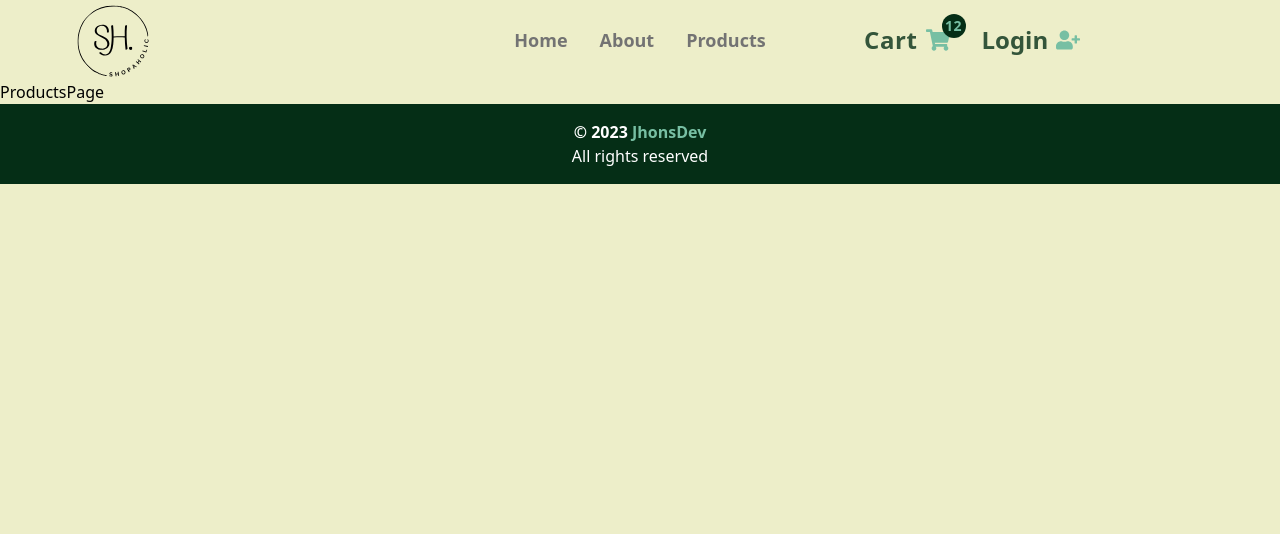
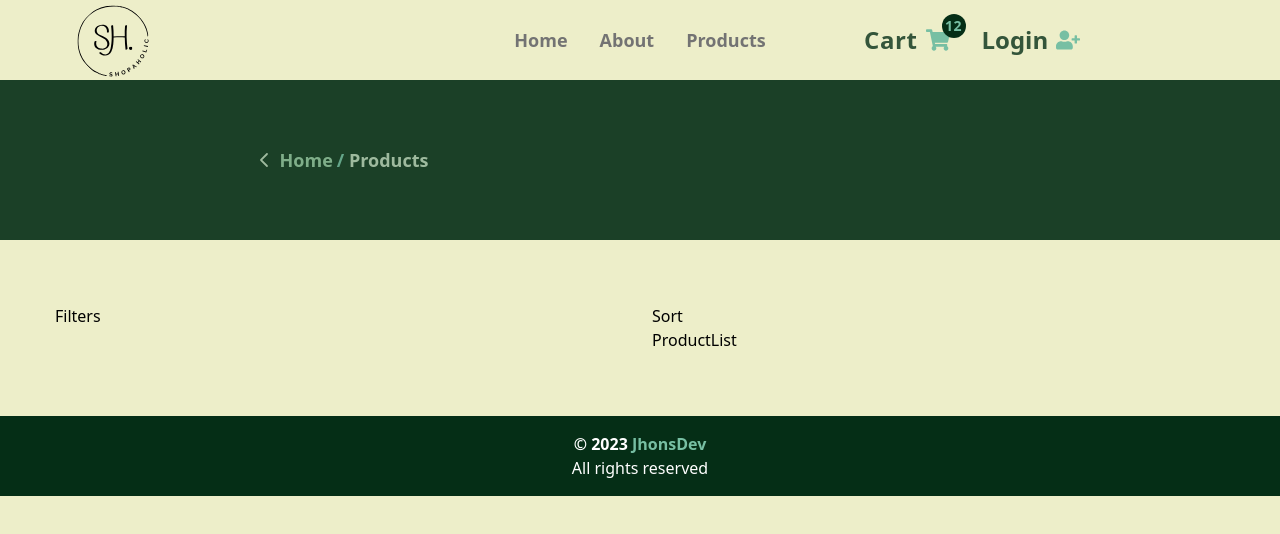
Before and after one commit to jayhons99/ecommerce-demo, a React (Vite) app: page /products in a window 1280 px wide. Shown: the top 534 px of the page. Built offline with nearby package versions, Linux system fonts and the light colour scheme; no server answers.

Commit message:
added needed components to products page

```diff
--- /dev/null
+++ b/src/components/Filters.tsx
@@ -0,0 +1,4 @@
+const Filters = () => {
+  return <div>Filters</div>;
+};
+export default Filters;
--- a/src/components/PageHero.tsx
+++ b/src/components/PageHero.tsx
@@ -3,7 +3,7 @@ import { Link } from "react-router-dom";
 
 interface PageHeroProps {
   title: string;
-  product: boolean;
+  product?: boolean;
 }
 
 const PageHero: React.FC<PageHeroProps> = ({ title, product }) => {
--- /dev/null
+++ b/src/components/ProductList.tsx
@@ -0,0 +1,4 @@
+const ProductList = () => {
+  return <div>ProductList</div>;
+};
+export default ProductList;
--- /dev/null
+++ b/src/components/Sort.tsx
@@ -0,0 +1,4 @@
+const Sort = () => {
+  return <div>Sort</div>;
+};
+export default Sort;
--- a/src/components/index.ts
+++ b/src/components/index.ts
@@ -12,6 +12,9 @@ import Error from "./Error";
 import ProductImages from "./ProductImages";
 import Stars from "./Stars";
 import AddToCart from "./AddToCart";
+import Filters from "./Filters";
+import Sort from "./Sort";
+import ProductList from "./ProductList";
 
 export {
   Navbar,
@@ -28,4 +31,7 @@ export {
   ProductImages,
   Stars,
   AddToCart,
+  Filters,
+  Sort,
+  ProductList,
 };
--- a/src/pages/ProductsPage.tsx
+++ b/src/pages/ProductsPage.tsx
@@ -1,4 +1,19 @@
+import { PageHero, Filters, Sort, ProductList } from "../components";
+
 const ProductsPage = () => {
-  return <div>ProductsPage</div>;
+  return (
+    <main>
+      <PageHero title="Products" />
+      <div className="h-[calc(100vh-(20vh + 10rem))]]">
+        <div className="w-[90vw] my-16 mx-auto max-w-[1170px] lg:w-[95vw] grid gap-y-12 gap-x-6 lg:grid-cols-2">
+          <Filters />
+          <div>
+            <Sort />
+            <ProductList />
+          </div>
+        </div>
+      </div>
+    </main>
+  );
 };
 export default ProductsPage;
```
